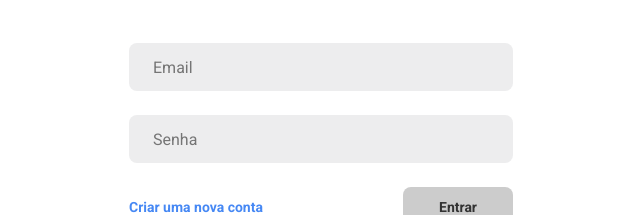
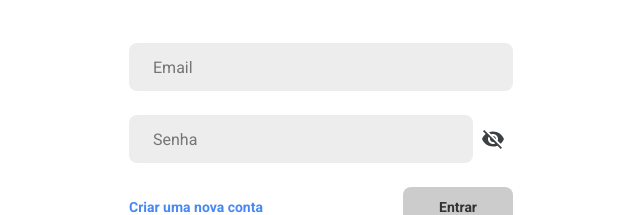
Before and after one commit to KaioComK54/soft-drive-frontend, a React (Create React App) app: page /entrar in a window 1280 px wide. Shown: the part 225-440 px from the top of the page, without its empty margins (319-959 px from the left). Built offline with nearby package versions, Linux system fonts and the light colour scheme.

Commit message:
Add private password icon in Input.

```diff
--- a/src/components/Input/index.tsx
+++ b/src/components/Input/index.tsx
@@ -1,4 +1,10 @@
-import { InputBase } from "./styles";
+import { useEffect, useState } from "react";
+import { Container, InputBase } from "./styles";
+
+import IconButton from "@mui/material/IconButton";
+
+import VisibilityIcon from "@mui/icons-material/Visibility";
+import VisibilityOffIcon from "@mui/icons-material/VisibilityOff";
 
 interface props {
   value: string;
@@ -16,9 +22,28 @@ const Input = ({
   name,
   placeholder,
   errors,
+  type,
   ...rest
 }: props) => {
+  const [typed, setTyped] = useState<string | undefined>("text");
+
+  useEffect(() => {
+    setTyped(type);
+  }, []);
+
+  const hidden = () => {
+    if (type === "password") {
+      if (typed === "text") {
+        setTyped("password");
+      }
+      if (typed === "password") {
+        setTyped("text");
+      }
+    }
+  };
+
   return (
+    <Container>
       <InputBase
         value={value}
         name={name}
@@ -26,8 +51,19 @@ const Input = ({
         onChange={({ target }: any) => onChange(target.value)}
         className={errors.includes(name) ? "error" : ""}
         autocomplete="off"
+        type={typed}
         {...rest}
       />
+      {type === "password" && (
+        <IconButton onClick={hidden}>
+          {typed === "text" ? (
+            <VisibilityIcon style={{ color: "#3C4043" }} />
+          ) : (
+            <VisibilityOffIcon style={{ color: "#3C4043" }} />
+          )}
+        </IconButton>
+      )}
+    </Container>
   );
 };
 
--- a/src/components/Input/styles.ts
+++ b/src/components/Input/styles.ts
@@ -1,5 +1,15 @@
 import styled from "styled-components";
 import { colors } from "styles/_global.style";
+
+export const Container = styled.div`
+  display: flex;
+  justify-content: center;
+  align-items: center;
+
+  height: 48px;
+  margin-bottom: 24px;
+  background-color: transparent;
+`;
 
 export const InputBase = styled.input`
   width: 100%;
@@ -9,7 +19,6 @@ export const InputBase = styled.input`
   border: none;
   padding-left: 24px;
   font-size: 16px;
-  margin-bottom: 24px;
   background-color: rgba(196, 196, 200, 0.3);
 
   &.error {
```
Lines whose indentation alone changed are shown as unchanged.
